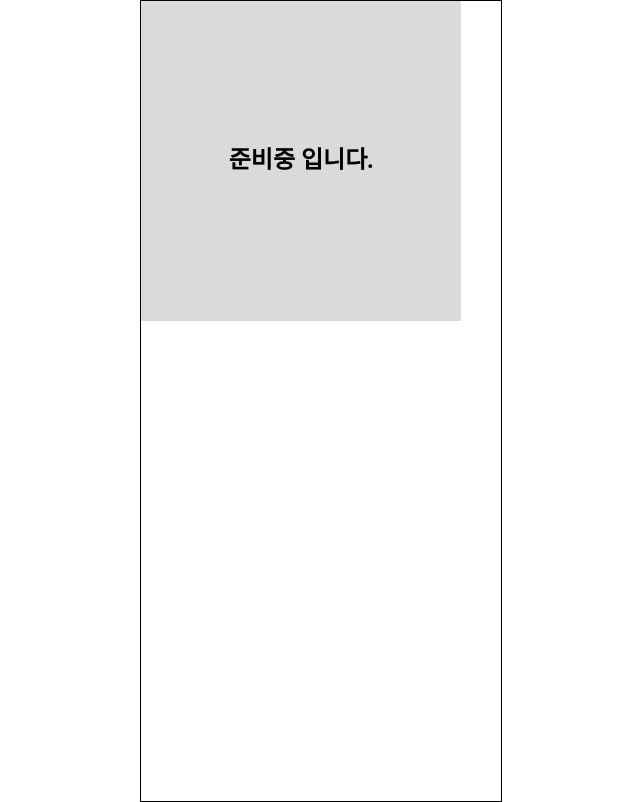
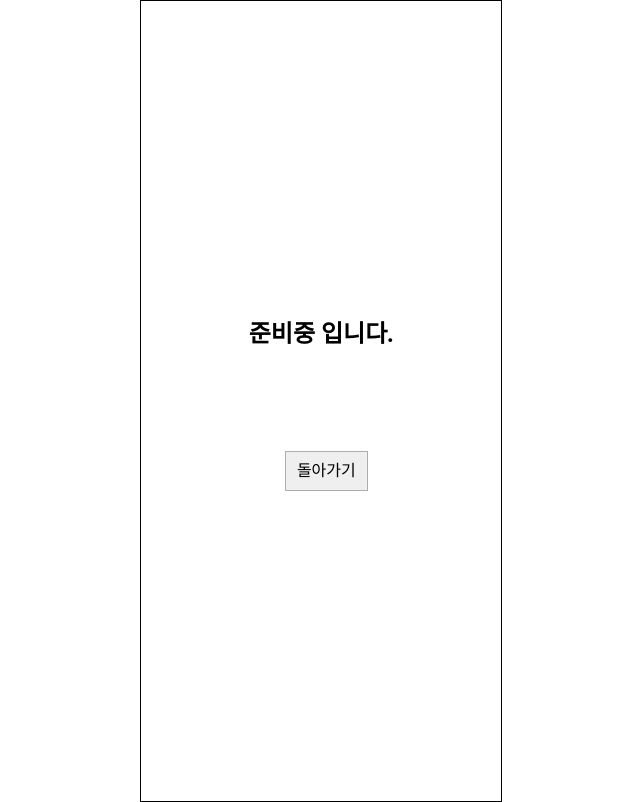
Before and after one commit to teo-sprint-16-3/client, a React (Vite) app: page /sample in a window 1280 px wide. Shown: the whole page, without its empty margins (319-959 px from the left). Built offline with nearby package versions, Linux system fonts and the light colour scheme; grey boxes are pictures that could not be loaded.

Commit message:
feat: 로그인 인트로  컴포넌트 생성, 인트로 페이지 생성

```diff
--- a/src/App.tsx
+++ b/src/App.tsx
@@ -1,22 +1,13 @@
 import { NavLink } from "react-router-dom";
-import "./styles/app.scss";
-import earthImg from "./assets/earth.png";
+import DefaultLayout from "./components/DefaultLayout";
 
 export default function App() {
   return (
-    <div className="app">
-      <header className="header-title">
-        <h2> 세계 여행 어디까지 가봤니? </h2>
-      </header>
-      <main className="main">
-        <img className="main-img" src={earthImg} alt="earth-img" />
-      </main>
-      <footer className="footer-button">
-        <button className="social-login-button">소셜 로그인</button>
-        <NavLink className="nav-link" to="/sample">
-          <button className="explore-button">둘러보기</button>
-        </NavLink>
-      </footer>
-    </div>
+    <DefaultLayout>
+      <h2>Hello from App</h2>
+      <NavLink to="/sample">Sample Page</NavLink>
+      <h2>Hello from App</h2>
+      <h2>Hello from App</h2>
+    </DefaultLayout>
   );
 }
--- a/src/styles/app.scss
+++ b/src/components/Intro/index.module.scss
@@ -1,10 +1,4 @@
-body {
-  display: flex;
-  align-items: center;
-  justify-content: center;
-}
-
-.app {
+.contaner {
   display: flex;
   flex-direction: column;
   align-items: center;
@@ -15,7 +9,7 @@ body {
   box-sizing: border-box;
 }
 
-.header-title {
+.headerTitle {
   display: flex;
   align-items: center;
   justify-content: center;
@@ -30,14 +24,11 @@ body {
   display: flex;
   justify-content: center;
   align-items: center;
+  background-image: url("src/assets/earth.png");
+  background-size: cover;
 }
 
-.main-img {
-  width: 100%;
-  height: 100%;
-}
-
-.footer-button {
+.footerButton {
   display: flex;
   flex-direction: column;
   justify-content: center;
@@ -46,15 +37,11 @@ body {
   width: 95%;
   height: 180px;
 }
-.nav-link {
+.navLink {
   width: 90%;
 }
 
-button:hover {
-  background-color: #ccc;
-  color: rgb(249, 249, 249);
-}
-.social-login-button {
+.loginButton {
   margin: 10px;
   background-color: none;
   border: 1px solid rgb(173, 173, 173);
@@ -63,10 +50,20 @@ button:hover {
   width: 90%;
 }
 
-.explore-button {
+.exploreButton {
   background-color: none;
   border: 1px solid rgb(173, 173, 173);
   cursor: pointer;
   height: 40px;
   width: 100%;
 }
+
+.loginButton:hover {
+  background-color: #ccc;
+  color: rgb(249, 249, 249);
+}
+
+.exploreButton:hover {
+  background-color: #ccc;
+  color: rgb(249, 249, 249);
+}
--- /dev/null
+++ b/src/components/Intro/index.tsx
@@ -0,0 +1,19 @@
+import { NavLink } from "react-router-dom";
+import styles from "./index.module.scss";
+
+export default function Intro() {
+  return (
+    <div className={styles.contaner}>
+      <header className={styles.headerTitle}>
+        <h2> 세계 여행 어디까지 가봤니? </h2>
+      </header>
+      <main className={styles.main}></main>
+      <footer className={styles.footerButton}>
+        <button className={styles.loginButton}>소셜 로그인</button>
+        <NavLink className={styles.navLink} to="/sample">
+          <button className={styles.exploreButton}>둘러보기</button>
+        </NavLink>
+      </footer>
+    </div>
+  );
+}
--- a/src/components/Sample/index.module.scss
+++ b/src/components/Sample/index.module.scss
@@ -1,8 +1,33 @@
-.outerXl {
+.wrapper {
+  display: flex;
+  flex-direction: column;
+  justify-content: center;
+  align-items: center;
+
+  h2 {
+    height: 100px;
+  }
+}
+
+.ingImg {
+  height: 300px;
   display: flex;
   justify-content: center;
   align-items: center;
-  width: 20rem;
-  height: 20rem;
-  background: rgb(218, 218, 218);
+  background-image: url("src/assets/earth.png");
+  background-size: cover;
 }
+
+.backButton {
+  margin: 10px;
+  background-color: none;
+  border: 1px solid rgb(173, 173, 173);
+  cursor: pointer;
+  height: 40px;
+  width: 90%;
+}
+
+.backButton:hover {
+  background-color: #ccc;
+  color: rgb(249, 249, 249);
+}
--- a/src/components/Sample/index.tsx
+++ b/src/components/Sample/index.tsx
@@ -1,9 +1,14 @@
-import s from "./index.module.scss";
+import { NavLink } from "react-router-dom";
+import styles from "./index.module.scss";
 
 export default function Sample() {
   return (
-    <div className={s.outerXl}>
+    <div className={styles.wrapper}>
+      <div className={styles.ingImg}></div>
       <h2>준비중 입니다.</h2>
+      <NavLink className={styles.backLink} to="/">
+        <button className={styles.backButton}>돌아가기</button>
+      </NavLink>
     </div>
   );
 }
--- a/src/routes.tsx
+++ b/src/routes.tsx
@@ -2,11 +2,12 @@ import { createBrowserRouter } from "react-router-dom";
 import App from "./App";
 import Sample from "./components/Sample";
 import WorldMapPage from "./pages/WorldMapPage";
+import Intro from "./components/Intro";
 
 export const router = createBrowserRouter([
   {
     path: "/",
-    element: <App />,
+    element: <Intro />,
   },
   {
     path: "/sample",
```
Also changed, not shown: src/pages/Intro/index.tsx (added, +13 -0 lines), src/pages/Intro/intro.module.scss (added).
